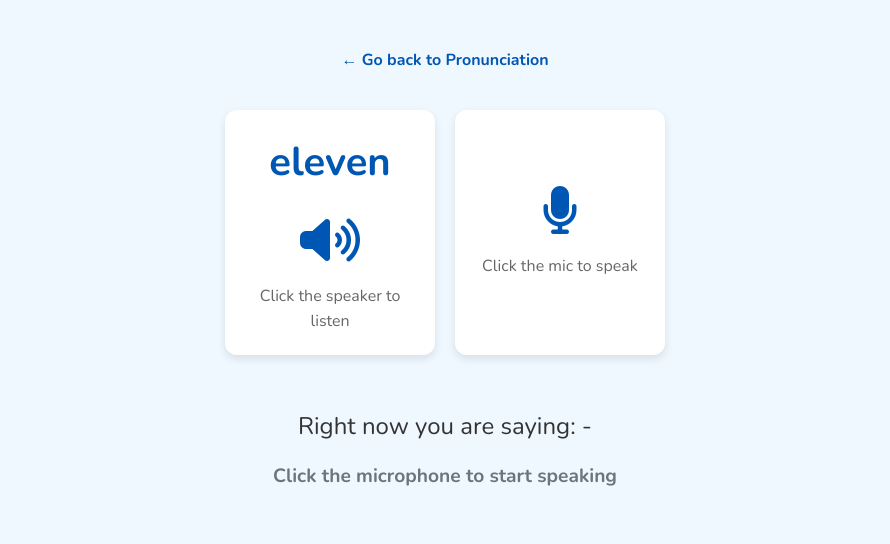
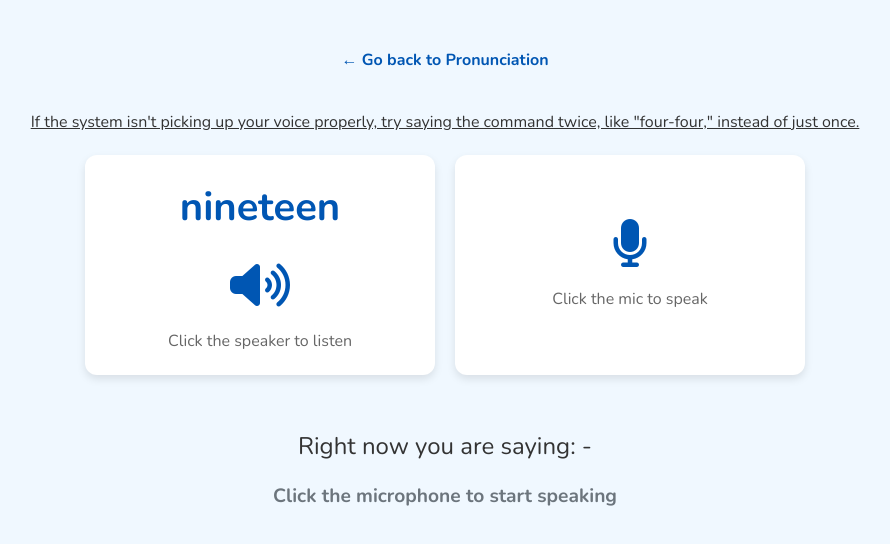
Before and after one commit to kreumat/Educational-Technologies-Website, a plain HTML site: page files/pages/pronunciationpages/listen_repeat.html in a window 1280 px wide. Shown: the whole page, without its empty margins (195-1085 px from the left). Drawn offline with nearby package versions, Linux system fonts and the light colour scheme.

Commit message:
Add files via upload

```diff
--- a/files/pages/pronunciationpages/listen_repeat.html
+++ b/files/pages/pronunciationpages/listen_repeat.html
@@ -12,6 +12,7 @@
 <body class="listen-repeat-body">
     <div class="activity-container">
         <a href="../pronunciation.html" class="back-link">&larr; Go back to Pronunciation</a>
+		<u>If the system isn't picking up your voice properly, try saying the command twice, like "four-four," instead of just once.</u>
         <div class="cards-wrapper">
             <div class="card listen-card">
                 <h2 id="word-display">Word</h2>
@@ -41,27 +42,26 @@
             // 'words' dizisi yerine, her kelime için bir obje içeren 'wordData' dizisi kullanıyoruz.
             // Bu "pre-set" yapı, her kelime için özel ses dosyası ve kabul edilen cevapları belirler.
             const wordData = [
-                { display: 'zero', audio: '../../audio/zero.wav', accepted: ['zero', '0'] },
-                { display: 'one', audio: '../../audio/one.wav', accepted: ['one', '1'] },
-                { display: 'two', audio: '../../audio/two.wav', accepted: ['two', '2'] },
-                { display: 'three', audio: '../../audio/three.wav', accepted: ['three', '3'] },
-                { display: 'four', audio: '../../audio/four.wav', accepted: ['four', '4'] },
-                { display: 'five', audio: '../../audio/five.wav', accepted: ['five', '5'] },
-                { display: 'six', audio: '../../audio/six.wav', accepted: ['six', '6'] },
-                { display: 'seven', audio: '../../audio/seven.wav', accepted: ['seven', '7'] },
-                { display: 'eight', audio: '../../audio/eight.wav', accepted: ['eight', '8'] },
-                { display: 'nine', audio: '../../audio/nine.wav', accepted: ['nine', '9'] },
-                { display: 'ten', audio: '../../audio/ten.wav', accepted: ['ten', '10'] },
-                { display: 'eleven', audio: '../../audio/eleven.wav', accepted: ['eleven', '11'] },
-                { display: 'twelve', audio: '../../audio/twelve.wav', accepted: ['twelve', '12'] },
-                { display: 'thirteen', audio: '../../audio/thirteen.wav', accepted: ['thirteen', '13'] },
-                { display: 'fourteen', audio: '../../audio/fourteen.wav', accepted: ['fourteen', '14'] },
-                { display: 'fifteen', audio: '../../audio/fifteen.wav', accepted: ['fifteen', '15'] },
-                { display: 'sixteen', audio: '../../audio/sixteen.wav', accepted: ['sixteen', '16'] },
-                { display: 'seventeen', audio: '../../audio/seventeen.wav', accepted: ['seventeen', '17'] },
-                { display: 'eighteen', audio: '../../audio/eighteen.wav', accepted: ['eighteen', '18'] },
-                { display: 'nineteen', audio: '../../audio/nineteen.wav', accepted: ['nineteen', '19'] },
-                { display: 'twenty', audio: '../../audio/twenty.wav', accepted: ['twenty', '20'] },
+                { display: 'zero', audio: '../../audio/zero.wav', accepted: ['zero', '0', '0 0', '00'] },
+                { display: 'one', audio: '../../audio/one.wav', accepted: ['one', '1', '1 1', '11'] },
+                { display: 'two', audio: '../../audio/two.wav', accepted: ['two', '2', '2 2', '22'] },
+                { display: 'three', audio: '../../audio/three.wav', accepted: ['three', '3', '3 3', '33'] },
+                { display: 'four', audio: '../../audio/four.wav', accepted: ['four', '4', '4 4', '44'] },
+                { display: 'five', audio: '../../audio/five.wav', accepted: ['five', '5', '5 5', '55'] },
+                { display: 'seven', audio: '../../audio/seven.wav', accepted: ['seven', '7', '7 7', '77'] },
+                { display: 'eight', audio: '../../audio/eight.wav', accepted: ['eight', '8', '8 8', '88'] },
+                { display: 'nine', audio: '../../audio/nine.wav', accepted: ['nine', '9', '9 9', '99'] },
+                { display: 'ten', audio: '../../audio/ten.wav', accepted: ['ten', '10', '10 10', '1010'] },
+                { display: 'eleven', audio: '../../audio/eleven.wav', accepted: ['eleven', '11', '11 11', '1111'] },
+                { display: 'twelve', audio: '../../audio/twelve.wav', accepted: ['twelve', '12', '12 12', '1212'] },
+                { display: 'thirteen', audio: '../../audio/thirteen.wav', accepted: ['thirteen', '13', '13 13', '1313'] },
+                { display: 'fourteen', audio: '../../audio/fourteen.wav', accepted: ['fourteen', '14', '14 14', '1414'] },
+                { display: 'fifteen', audio: '../../audio/fifteen.wav', accepted: ['fifteen', '15', '15 15', '1515'] },
+                { display: 'sixteen', audio: '../../audio/sixteen.wav', accepted: ['sixteen', '16', '16 16', '1616'] },
+                { display: 'seventeen', audio: '../../audio/seventeen.wav', accepted: ['seventeen', '17', '17 17', '1717'] },
+                { display: 'eighteen', audio: '../../audio/eighteen.wav', accepted: ['eighteen', '18', '18 18', '1818'] },
+                { display: 'nineteen', audio: '../../audio/nineteen.wav', accepted: ['nineteen', '19', '19 19', '1919'] },
+                { display: 'twenty', audio: '../../audio/twenty.wav', accepted: ['twenty', '20', '20 20', '2020'] },
                 // Renkler ve nesneler için sadece 1 kabul edilen cevap yeterli
                 { display: 'white', audio: '../../audio/white.wav', accepted: ['white'] },
                 { display: 'blue', audio: '../../audio/blue.wav', accepted: ['blue'] },
```
